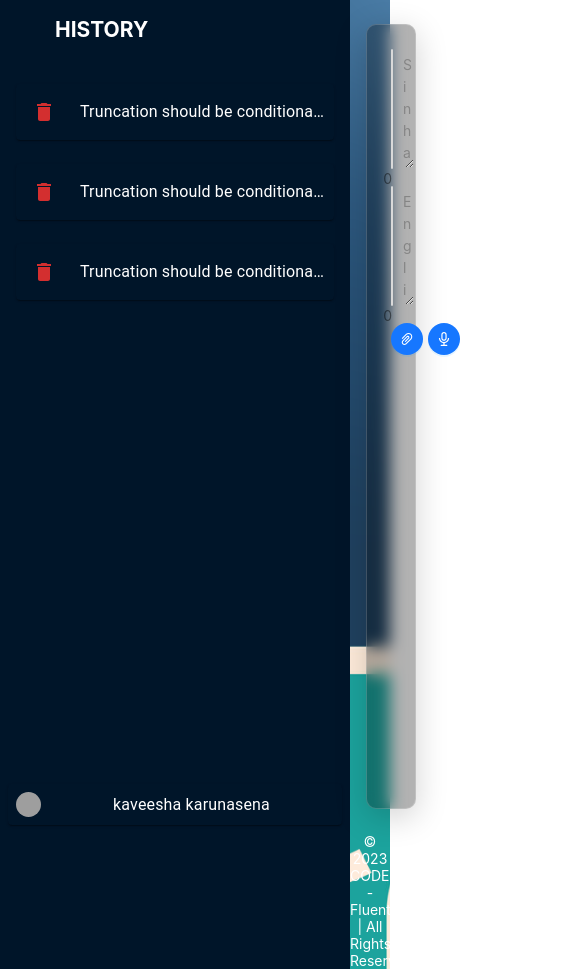
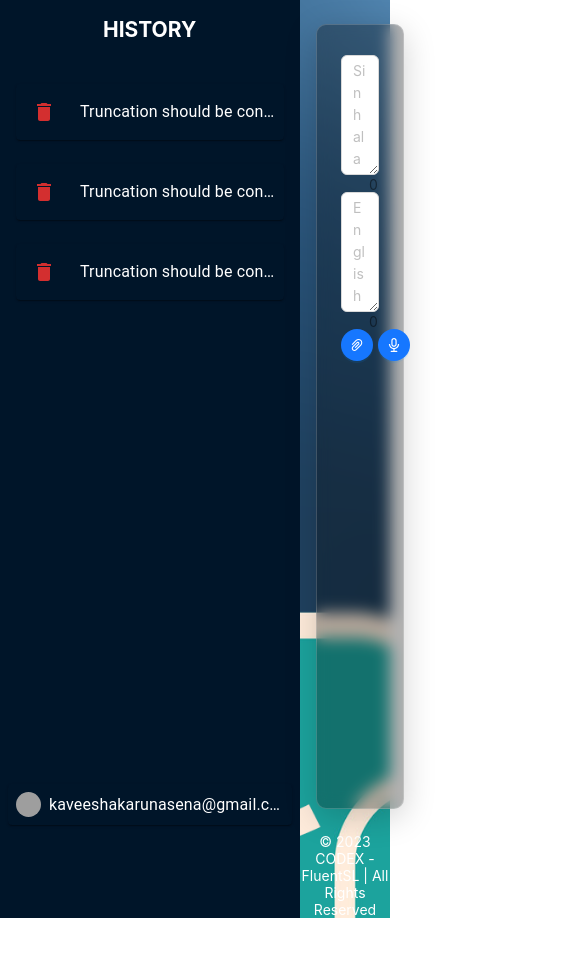
Before and after one commit to KaveeshaKarunasena/language_translator, a React (Vite) app in the folder fluentSL/Client/: page / in a window 390 px wide. Shown: the top 969 px of the page, 585 px wide, since content can reach past the window. After the commit the page ends 918 px from the top, so only its background shows below. Built offline with nearby package versions, Linux system fonts and the light colour scheme; grey boxes are pictures that could not be loaded.

Commit message:
responsiveness

```diff
--- a/fluentSL/Client/src/App.css
+++ b/fluentSL/Client/src/App.css
@@ -1,3 +1,9 @@
+@media only screen and (min-width: 1024px) {
+  .container header .header-nav-area #nav_container  {
+    display:flex;
+  }
+}
+
 html,
 body {
   padding: 0;
--- a/fluentSL/Client/src/App.tsx
+++ b/fluentSL/Client/src/App.tsx
@@ -13,7 +13,7 @@ const App = (): JSX.Element => {
         <AppSider />
         <Layout
           style={{
-            backgroundImage: `url(${image})`,
+            backgroundImage: `url('${image}')`,
             backgroundRepeat: 'no-repeat',
             backgroundSize: 'cover'
           }}
--- a/fluentSL/Client/src/components/history-component/avatar-component/avatar.tsx
+++ b/fluentSL/Client/src/components/history-component/avatar-component/avatar.tsx
@@ -47,7 +47,7 @@ export default function AvatarComponent() {
             justifyContent="center"
           >
             <Typography noWrap style={{color: 'white'}}>
-              kaveesha karunasena
+              kaveeshakarunasena@gmail.com
             </Typography>
           </Grid>
         </Grid>
--- a/fluentSL/Client/src/components/history-component/index.tsx
+++ b/fluentSL/Client/src/components/history-component/index.tsx
@@ -24,7 +24,7 @@ const message = `Truncation should be conditionally applicable on this long line
 const Index = () => {
   return (
     <Box sx={{height: '88vh'}}>
-      <Box>
+      <Box sx={{px: 6}}>
         <h2 className="title">HISTORY</h2>
       </Box>
       <Box sx={{flexGrow: 1, overflow: 'hidden', px: 2}}>
--- a/fluentSL/Client/src/layout/AppSider.tsx
+++ b/fluentSL/Client/src/layout/AppSider.tsx
@@ -6,7 +6,7 @@ const {Sider} = Layout
 
 const AppSider = (): JSX.Element => {
   return (
-    <Sider width={350}>
+    <Sider width={300}>
       <Index />
       <div>
         <Avatar />
```
